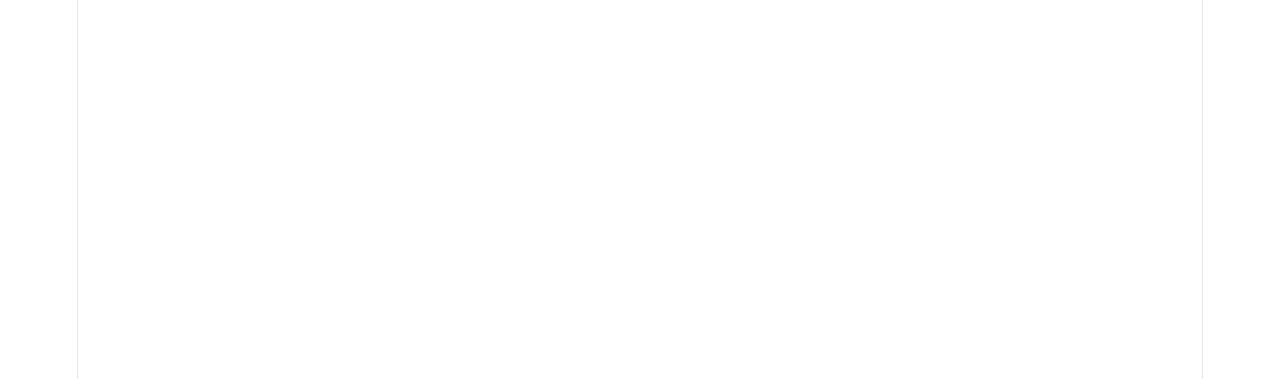
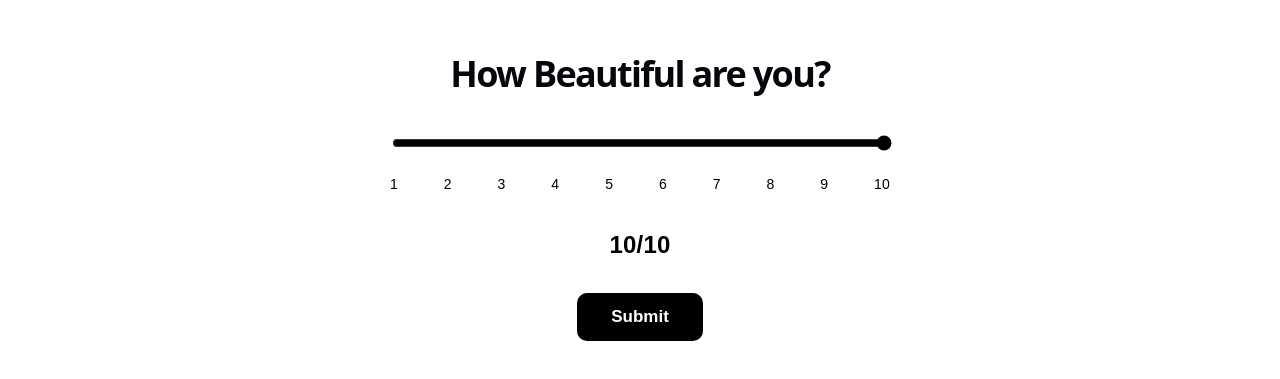
Before and after one commit to LonelyPussy/Hello, a React (Vite) app in the folder new_one/: page /questions2 in a window 1280 px wide. Before the commit this address had no page. Shown: the part 215-594 px from the top of the page. Built offline with nearby package versions, Linux system fonts and the light colour scheme.

Commit message:
till cz head page

```diff
--- a/new_one/src/App.tsx
+++ b/new_one/src/App.tsx
@@ -2,6 +2,9 @@
 
 import Home from "./pages/home";
 import Sky from "./pages/sky";
+import Question from "./pages/questions";
+import Question2 from "./pages/questions2";
+import Question3 from "./pages/questions3";
 
 function App() {
   return (
@@ -9,6 +12,9 @@
       <Routes>
         <Route path="/" element={<Home />} />
         <Route path="/sky" element={<Sky />} />
+        <Route path="/questions" element={<Question />} />
+        <Route path="/questions2" element={<Question2 />} />
+        <Route path="/questions3" element={<Question3 />} />
       </Routes>
     </BrowserRouter>
   );
--- /dev/null
+++ b/new_one/src/pages/questions.tsx
@@ -0,0 +1,107 @@
+import { useRef } from "react";
+import { useNavigate } from "react-router-dom";
+
+export default function Question() {
+  const noButtonRef = useRef<HTMLButtonElement | null>(null);
+  const navigate = useNavigate();
+
+  const moveNoButton = () => {
+    const button = noButtonRef.current;
+
+    if (!button) {
+      return;
+    }
+
+    const padding = 20;
+
+    const maxX =
+      window.innerWidth - button.offsetWidth - padding;
+
+    const maxY =
+      window.innerHeight - button.offsetHeight - padding;
+
+    const x =
+      padding +
+      Math.random() * Math.max(maxX - padding, 1);
+
+    const y =
+      padding +
+      Math.random() * Math.max(maxY - padding, 1);
+
+    button.style.position = "fixed";
+    button.style.left = `${x}px`;
+    button.style.top = `${y}px`;
+  };
+
+  return (
+    <div
+      style={{
+        position: "fixed",
+        inset: 0,
+        width: "100vw",
+        height: "100vh",
+        display: "flex",
+        alignItems: "center",
+        justifyContent: "center",
+        background: "#fff",
+        color: "#000",
+        fontFamily: "Arial, sans-serif",
+        overflow: "hidden",
+        userSelect: "none",
+      }}
+    >
+      <div
+        style={{
+          textAlign: "center",
+        }}
+      >
+        <h1
+          style={{
+            fontSize: 36,
+            marginBottom: 30,
+            fontWeight: 600,
+            color: "#000",
+          }}
+        >
+          Are you Intelligent and Cracked?
+        </h1>
+
+        <div
+          style={{
+            display: "flex",
+            justifyContent: "center",
+            alignItems: "center",
+            gap: 20,
+          }}
+        >
+          <button
+            onClick={() => navigate("/questions2")}
+            style={buttonStyle}
+          >
+            Yes
+          </button>
+
+          <button
+            ref={noButtonRef}
+            onMouseEnter={moveNoButton}
+            onPointerEnter={moveNoButton}
+            style={buttonStyle}
+          >
+            No
+          </button>
+        </div>
+      </div>
+    </div>
+  );
+}
+
+const buttonStyle: React.CSSProperties = {
+  border: "2px solid #000",
+  borderRadius: 10,
+  padding: "12px 28px",
+  fontSize: 18,
+  fontWeight: 500,
+  cursor: "pointer",
+  background: "#fff",
+  color: "#000",
+};
--- /dev/null
+++ b/new_one/src/pages/questions2.tsx
@@ -0,0 +1,116 @@
+import { useState } from "react";
+import { useNavigate } from "react-router-dom";
+
+export default function Question2() {
+  const [confidence, setConfidence] = useState(10);
+  const navigate = useNavigate();
+
+  const handleChange = (
+    event: React.ChangeEvent<HTMLInputElement>
+  ) => {
+    setConfidence(Number(event.target.value));
+  };
+
+  const handleRelease = () => {
+    if (confidence < 10) {
+      setConfidence(10);
+    }
+  };
+
+  return (
+    <div
+      style={{
+        position: "fixed",
+        inset: 0,
+        width: "100vw",
+        height: "100vh",
+        display: "flex",
+        alignItems: "center",
+        justifyContent: "center",
+        background: "#fff",
+        color: "#000",
+        fontFamily: "Arial, sans-serif",
+        overflow: "hidden",
+        userSelect: "none",
+      }}
+    >
+      <div
+        style={{
+          width: "min(500px, 80vw)",
+          textAlign: "center",
+        }}
+      >
+        <h1
+          style={{
+            fontSize: 36,
+            marginBottom: 45,
+            fontWeight: 600,
+          }}
+        >
+          How Beautiful are you?
+        </h1>
+
+        <input
+          type="range"
+          min="1"
+          max="10"
+          step="1"
+          value={confidence}
+          onChange={handleChange}
+          onMouseUp={handleRelease}
+          onTouchEnd={handleRelease}
+          style={{
+            width: "100%",
+            accentColor: "#000",
+            cursor: "pointer",
+          }}
+        />
+
+        <div
+          style={{
+            display: "flex",
+            justifyContent: "space-between",
+            marginTop: 12,
+            fontSize: 14,
+          }}
+        >
+          {Array.from(
+            { length: 10 },
+            (_, index) => (
+              <span key={index + 1}>
+                {index + 1}
+              </span>
+            )
+          )}
+        </div>
+
+        <div
+          style={{
+            marginTop: 35,
+            fontSize: 24,
+            fontWeight: 600,
+          }}
+        >
+          {confidence}/10
+        </div>
+
+        <button
+          onClick={() => navigate("/questions3")}
+          style={{
+            marginTop: 35,
+            padding: "12px 32px",
+            border: "2px solid #000",
+            borderRadius: 10,
+            background: "#000",
+            color: "#fff",
+            fontSize: 17,
+            fontWeight: 600,
+            cursor: "pointer",
+          }}
+        >
+          Submit
+        </button>
+      </div>
+    </div>
+  );
+}
--- /dev/null
+++ b/new_one/src/pages/questions3.tsx
@@ -0,0 +1,108 @@
+import { useState } from "react";
+import { useNavigate } from "react-router-dom";
+
+export default function Question3() {
+  const navigate = useNavigate();
+
+  const [swapped, setSwapped] = useState(false);
+
+  const swapButtons = () => {
+    setSwapped((previous) => !previous);
+  };
+
+  const handleYes = () => {
+    navigate("/question4");
+  };
+
+  return (
+    <div
+      style={{
+        position: "fixed",
+        inset: 0,
+        width: "100vw",
+        height: "100vh",
+        background: "#fff",
+        color: "#000",
+        display: "flex",
+        alignItems: "center",
+        justifyContent: "center",
+        fontFamily: "Arial, sans-serif",
+        overflow: "hidden",
+      }}
+    >
+      <div
+        style={{
+          textAlign: "center",
+        }}
+      >
+        <h1
+          style={{
+            fontSize: 36,
+            fontWeight: 600,
+            marginBottom: 40,
+          }}
+        >
+          Are you CZ head?
+        </h1>
+
+        <div
+          style={{
+            display: "flex",
+            justifyContent: "center",
+            gap: 20,
+          }}
+        >
+          {!swapped ? (
+            <>
+              <button
+                onClick={handleYes}
+                style={buttonStyle}
+              >
+                Yes
+              </button>
+
+              <button
+                onMouseEnter={swapButtons}
+                onPointerEnter={swapButtons}
+                onClick={swapButtons}
+                style={buttonStyle}
+              >
+                No
+              </button>
+            </>
+          ) : (
+            <>
+              <button
+                onMouseEnter={swapButtons}
+                onPointerEnter={swapButtons}
+                onClick={swapButtons}
+                style={buttonStyle}
+              >
+                No
+              </button>
+
+              <button
+                onClick={handleYes}
+                style={buttonStyle}
+              >
+                Yes
+              </button>
+            </>
+          )}
+        </div>
+      </div>
+    </div>
+  );
+}
+
+const buttonStyle: React.CSSProperties = {
+  width: 105,
+  height: 48,
+  border: "2px solid #000",
+  borderRadius: 10,
+  background: "#fff",
+  color: "#000",
+  fontSize: 18,
+  fontWeight: 500,
+  cursor: "pointer",
+};
--- a/new_one/src/pages/sky.tsx
+++ b/new_one/src/pages/sky.tsx
@@ -31,29 +31,38 @@
     y: number,
     scale: number
   ) => {
-    const container = containerRef.current;
+    const container =
+      containerRef.current;
 
     if (!container) {
       return { x: 0, y: 0 };
     }
 
-    const width = container.clientWidth;
-    const height = container.clientHeight;
+    const width =
+      container.clientWidth;
+
+    const height =
+      container.clientHeight;
 
     const imageRatio = 16 / 9;
 
     const containerRatio =
-      width / Math.max(height, 1);
+      width /
+      Math.max(height, 1);
 
     let imageWidth: number;
     let imageHeight: number;
 
-    if (containerRatio > imageRatio) {
+    if (
+      containerRatio > imageRatio
+    ) {
       imageHeight = height;
-      imageWidth = height * imageRatio;
+      imageWidth =
+        height * imageRatio;
     } else {
       imageWidth = width;
-      imageHeight = width / imageRatio;
+      imageHeight =
+        width / imageRatio;
     }
 
     imageWidth *= scale;
@@ -88,7 +97,10 @@
   ) => {
     const newZoom = Math.max(
       MIN_ZOOM,
-      Math.min(MAX_ZOOM, nextZoom)
+      Math.min(
+        MAX_ZOOM,
+        nextZoom
+      )
     );
 
     setPosition((current) => {
@@ -117,11 +129,16 @@
           rect.top -
           rect.height / 2;
 
-        const ratio = newZoom / zoom;
+        const ratio =
+          newZoom / zoom;
 
         return clampPosition(
-          x - (x - current.x) * ratio,
-          y - (y - current.y) * ratio,
+          x -
+            (x - current.x) *
+              ratio,
+          y -
+            (y - current.y) *
+              ratio,
           newZoom
         );
       }
@@ -142,10 +159,14 @@
     event.preventDefault();
 
     const direction =
-      event.deltaY > 0 ? -1 : 1;
+      event.deltaY > 0
+        ? -1
+        : 1;
 
     changeZoom(
-      zoom + direction * ZOOM_STEP,
+      zoom +
+        direction *
+          ZOOM_STEP,
       event.clientX,
       event.clientY
     );
@@ -340,12 +361,37 @@
             )
             scale(${zoom})
           `,
-          transformOrigin: "center center",
+          transformOrigin:
+            "center center",
           pointerEvents: "none",
           userSelect: "none",
         }}
       />
 
+      {/* DATE + LOCATION */}
+      <div
+        style={{
+          position: "absolute",
+          top: 24,
+          left: 24,
+          zIndex: 10,
+          color: "#fff",
+          fontSize: 18,
+          fontWeight: 500,
+          fontFamily:
+            "Arial, sans-serif",
+          letterSpacing: "0.3px",
+          textShadow:
+            "0 2px 10px rgba(0, 0, 0, 0.9)",
+          pointerEvents: "none",
+          userSelect: "none",
+        }}
+      >
+        <div>The night sky from the day you were born</div>
+        <div>1 January 2004 · Madhya Pradesh</div>
+      </div>
+
+      {/* ZOOM CONTROLS */}
       <div
         style={{
           position: "absolute",
@@ -356,15 +402,21 @@
           gap: 8,
           padding: "8px 10px",
           borderRadius: 12,
-          background: "rgba(0, 0, 0, 0.55)",
-          backdropFilter: "blur(10px)",
+          background:
+            "rgba(0, 0, 0, 0.55)",
+          backdropFilter:
+            "blur(10px)",
         }}
       >
         <button
           onClick={() =>
-            changeZoom(zoom - ZOOM_STEP)
+            changeZoom(
+              zoom - ZOOM_STEP
+            )
           }
-          disabled={zoom <= MIN_ZOOM}
+          disabled={
+            zoom <= MIN_ZOOM
+          }
           style={buttonStyle}
         >
           −
@@ -378,14 +430,21 @@
             fontSize: 14,
           }}
         >
-          {Math.round(zoom * 100)}%
+          {Math.round(
+            zoom * 100
+          )}
+          %
         </span>
 
         <button
           onClick={() =>
-            changeZoom(zoom + ZOOM_STEP)
+            changeZoom(
+              zoom + ZOOM_STEP
+            )
           }
-          disabled={zoom >= MAX_ZOOM}
+          disabled={
+            zoom >= MAX_ZOOM
+          }
           style={buttonStyle}
         >
           +
@@ -402,11 +461,13 @@
   );
 }
 
-const buttonStyle: React.CSSProperties = {
+const buttonStyle: React.CSSProperties =
+  {
     border: "none",
     borderRadius: 8,
     padding: "6px 10px",
-  background: "rgba(255, 255, 255, 0.12)",
+    background:
+      "rgba(255, 255, 255, 0.12)",
     color: "#fff",
     fontSize: 18,
     cursor: "pointer",
```
Lines whose indentation alone changed are shown as unchanged.
